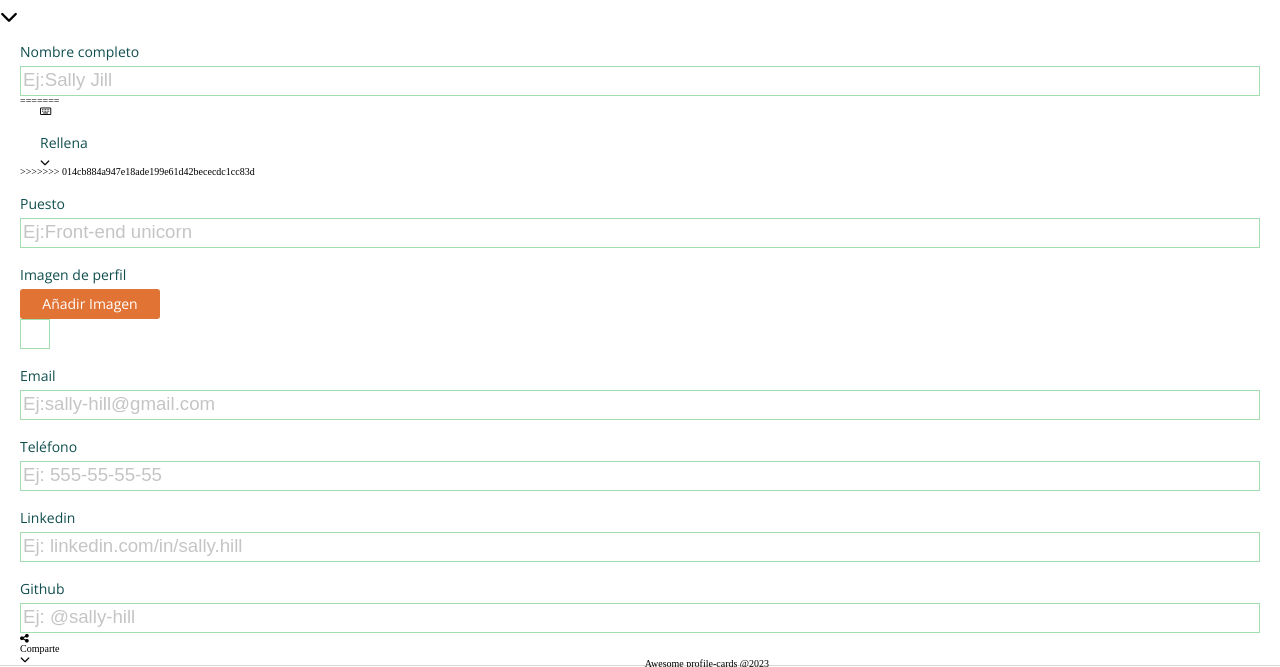
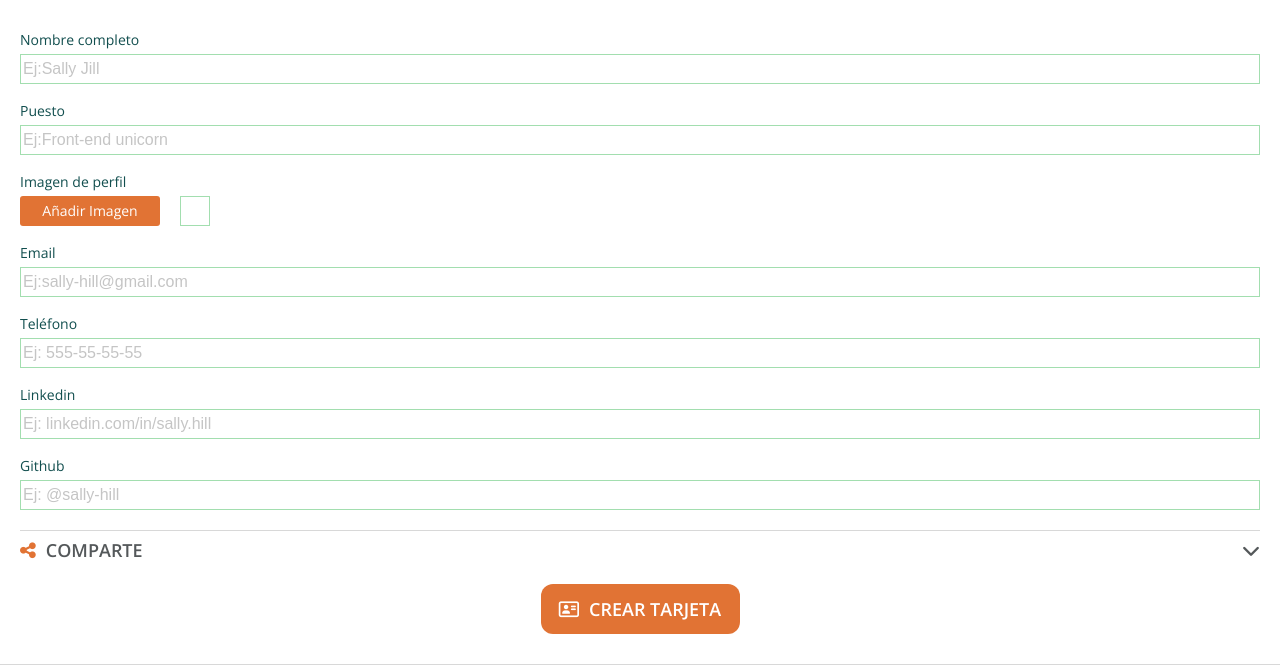
Before and after one commit to Adalab/project-promo-s-module-2-team-6, a website: page public/create-card.html in a window 1280 px wide. Shown: the part 264-931 px from the top of the page. Drawn offline with nearby package versions, Linux system fonts and the light colour scheme.

Commit message:
html fieldset share

```diff
--- a/public/create-card.html
+++ b/public/create-card.html
@@ -66,7 +66,6 @@
 
           </fieldset>
 
-<<<<<<< HEAD
           <section class="sectionfill">
                   <div class="sectionfill__div">
                           <i class="far fa-keyboard sectionfill__div__icon"></i>
@@ -79,20 +78,15 @@
 
           <label for="firstname" class="fill__title">Nombre completo</label>
           <input class="fill__input" type=text placeholder="Ej:Sally Jill" id="firstname" name="firstname">
-=======
-          <section class="fill">
-                  <i class="far fa-keyboard"></i>
-                  <h2 class="fill__title">Rellena</h2>
-                  <i class="fas fa-chevron-down"></i>
-          </section>
->>>>>>> 014cb884a947e18ade199e61d42bececdc1cc83d
 
           <label for="jobposition" class="fill__title"> Puesto</label>
           <input class="fill__input" type=text placeholder="Ej:Front-end unicorn" id="jobposition" name="jobposition">
 
           <label for="" class="fill__title" >Imagen de perfil</label>
-          <label for="" class="fill__button" >Añadir Imagen</label>
-          <div class="fill__rectangle"></div>
+          <section class="fill__section">
+                  <label for="" class="fill__section__button" >Añadir Imagen</label>
+                  <div class="fill__section__rectangle"></div>
+          </section>
 
 
           <label for="email" class="fill__title" >Email</label>
@@ -107,34 +101,28 @@
           <label for="linkedig" class="fill__title" >Github</label>
           <input class="fill__input" type=number placeholder="Ej: @sally-hill" id="linkedin" name="linkedin">
 
-          <section class="">
-                  <i class="fas fa-share-alt"></i>
-                  <h2 class="">Comparte</h2>
-                  <i class="fas fa-chevron-down"></i>
+          </fieldset>
+          <section class="sectionshare">
+                  <div class="sectionshare__div">
+                      <i class="fas fa-share-alt sectionshare__div__icon"></i>
+                      <h2 class="sectionshare__div__title">Comparte</h2>
+                  </div>
+                  <i class="fas fa-chevron-down sectionshare__arrow"></i>
           </section>
 
-          </fieldset>
-          <fieldset>
+          <fieldset class="share">
 
-
-
+           <label for="" class="share__button" ><i class="fa-regular fa-address-card share__icon"></i> Crear tarjeta</label>
           </fieldset>
       </form>
   </main>
   <footer class="footer">
 
-<<<<<<< HEAD
-      <small class="footer__text">Aswesome profile-cards @2023</small>
-
-      <div class="footer__logo">
-          <img class="footer__adalab"
-=======
       <small class="copywrite">Awesome profile-cards @2023</small>
 
       <div class="footer-logo">
           <img
               class="logo-adalab"
->>>>>>> 014cb884a947e18ade199e61d42bececdc1cc83d
               src="./assets/images/logo-adalab.png"
               alt="Logo de Adalab"
           />
--- a/src/scss/layout/_fieldsetfill.scss
+++ b/src/scss/layout/_fieldsetfill.scss
@@ -1,6 +1,6 @@
 .sectionfill {
     display: flex;
-    border-top: 0.1rem black solid;
+    border-top: 0.1rem $colorWhite-three solid;
     margin: 0 2rem 2.5rem 2rem;
     justify-content: space-between;
 
@@ -25,6 +25,7 @@
     &__arrow {
         margin-top: 1rem;
         font-size: 1.8rem;
+        color:$colorGunmetal;
 
     }
 
@@ -51,6 +52,10 @@
 
     }
 
+    &__section {
+
+        display: flex;
+
     &__button {
         color: white;
         background-color: $colorDull-orange;
@@ -62,6 +67,7 @@
         font-size: 14px;
         font-family: $font-Open;
         border-radius: 3px;
+        margin-right: 2rem;
 }
 
     &__rectangle {
@@ -71,7 +77,9 @@
     }
 }
 
+}
+
 ::placeholder {
     color: #c5c5c5;
-    font-size: 1.4em;
+    font-size: 1.2em;
 }
--- /dev/null
+++ b/src/scss/layout/_fieldsetshare.scss
@@ -0,0 +1,68 @@
+.sectionshare {
+    display:flex ;
+    border-top: 0.1rem $colorWhite-three solid;
+        margin: 2rem 2rem 2.5rem 2rem;
+        justify-content: space-between;
+
+
+        &__div {
+            display: flex;
+
+
+
+            &__icon {
+                    color: $colorDull-orange;
+                        font-size: 1.8rem;
+                        margin: 1rem 1rem 0 0;
+            }
+
+
+            &__title{
+                font-size: 1.8rem;
+                    text-transform: uppercase;
+                    color: $colorGunmetal;
+                    font-family: $font-Open;
+                    font-weight: 600;
+                    margin-top: 1rem;
+            }
+
+         }
+
+    &__arrow {
+        margin-top: 1rem;
+            font-size: 1.8rem;
+            color: $colorGunmetal;
+    }
+}
+
+
+
+.share {
+
+    display: flex;
+    justify-content: center;
+    align-items: center;
+
+    &__button {
+        color: white;
+            background-color: $colorDull-orange;
+            height: 5rem;
+            width: 19.9rem;
+            display: flex;
+            justify-content: center;
+            align-items: center;
+            font-size: 1.8rem;
+            text-transform: uppercase;
+            font-family: $font-Open;
+            font-weight: 600;
+            border-radius: 12px;
+            margin-bottom: 3rem;
+
+
+    }
+
+    &__icon {
+        margin-right: 1rem;
+
+    }
+}
--- a/src/scss/main.scss
+++ b/src/scss/main.scss
@@ -4,5 +4,6 @@
 @import 'core/animations';
 @import 'layout/header';
 @import 'layout/fieldsetfill';
+@import 'layout/fieldsetshare';
 @import 'layout/footer';
 @import 'pages/index';
```
Also changed, not shown: public/index.html (+0 -7 lines), src/html/partials-create/fieldset-fill.html (+4 -8 lines), src/html/partials-create/fieldset-share.html (+9 -2 lines), public/assets/css/main.css, 1 other file.
